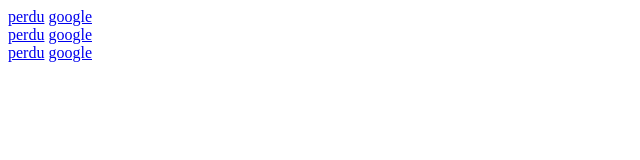
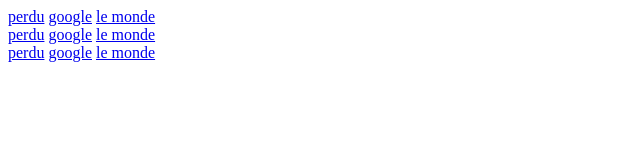
Before and after one commit to julienw/jquery-trap-input, a plain HTML site: page examples/index.html in a window 1280 px wide. Shown: the whole page, without its empty margins (0-640 px from the left). Drawn offline with nearby package versions, Linux system fonts and the light colour scheme.

Commit message:
a little more meaningful example

```diff
--- a/examples/index.html
+++ b/examples/index.html
@@ -25,17 +25,20 @@
 <div id='first'>
 <a href='http://perdu.com'>perdu</a>
 <a href='http://google.fr'>google</a>
+<a href='http://lemonde.fr'>le monde</a>
 
 </div>
 <div id='second' class='trap'>
 <a href='http://perdu.com'>perdu</a>
 <a href='http://google.fr'>google</a>
+<a href='http://lemonde.fr'>le monde</a>
 
 </div>
 
 <div id='third'>
 <a href='http://perdu.com'>perdu</a>
 <a href='http://google.fr'>google</a>
+<a href='http://lemonde.fr'>le monde</a>
 
 </div>
 
```
